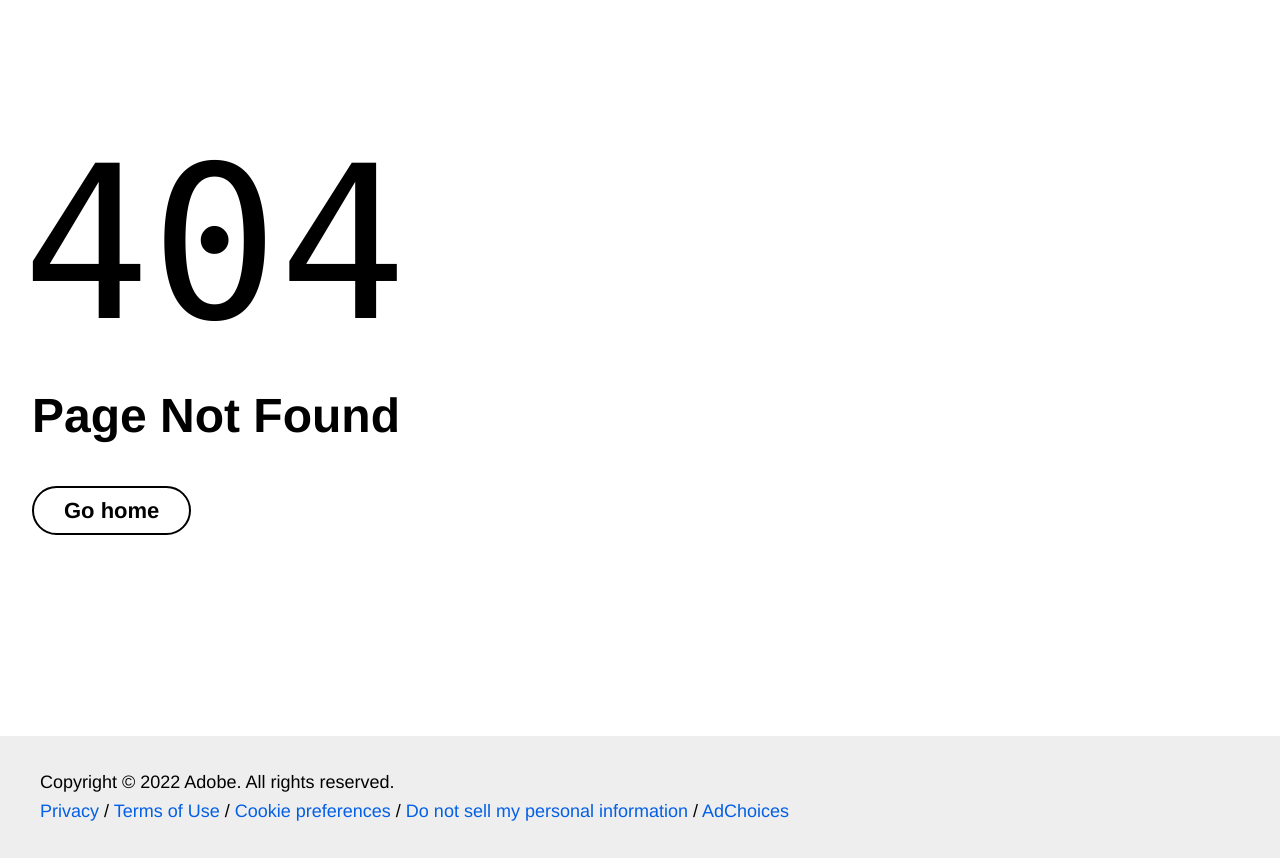
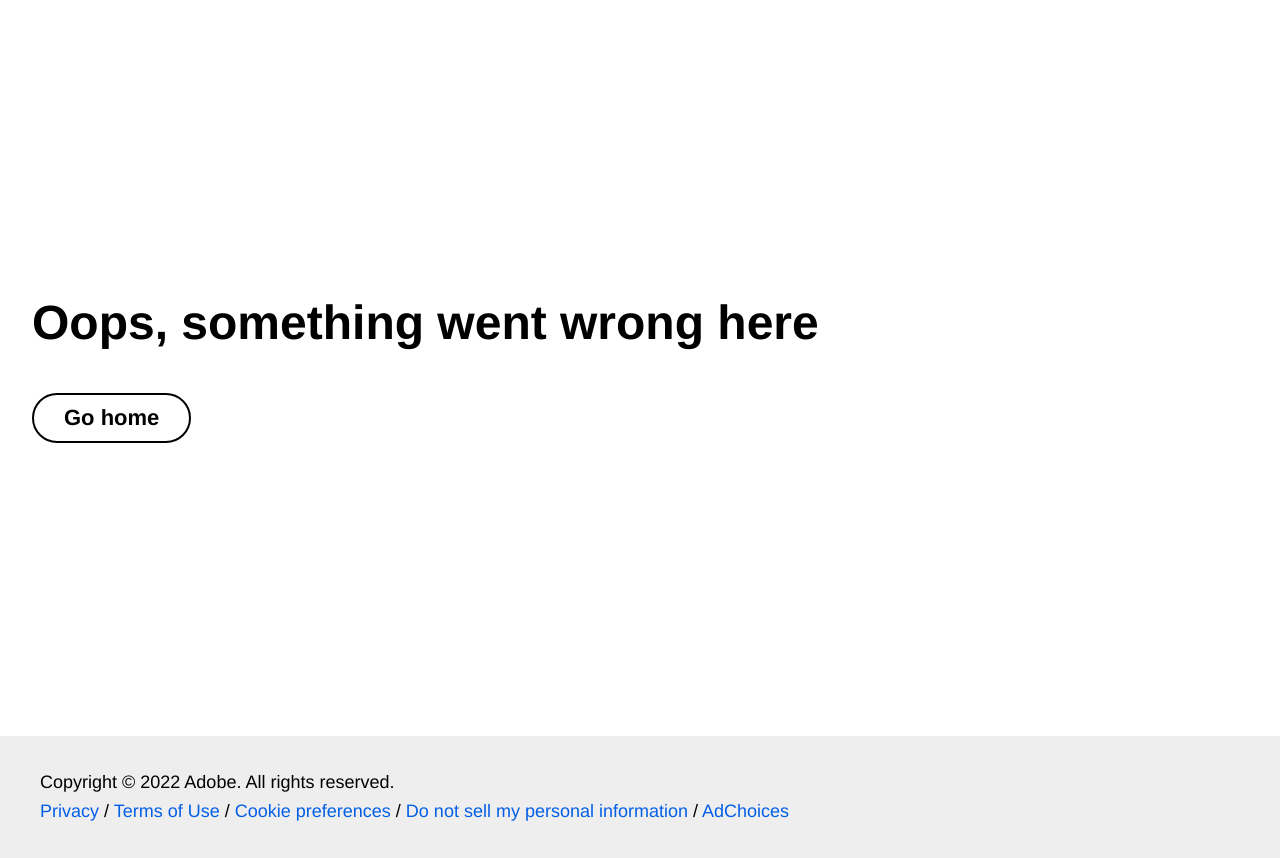
Before and after one commit to anushaballal/franklin-learning, a website with bundled scripts: page 404.html in a window 1280 px wide. Shown: the part 64-922 px from the top of the page. Built offline with nearby package versions, Linux system fonts and the light colour scheme; files whose address does not match are found by name.

Commit message:
day 2 assignment related changes

```diff
--- a/404.html
+++ b/404.html
@@ -52,10 +52,7 @@
   <header></header>
   <main class="error">
     <div class="section">
-      <svg viewBox="1 0 38 18" class="error-number">
-        <text x="0" y="17">404</text>
-      </svg>
-      <h2 class="error-message">Page Not Found</h2>
+      <h2 class="error-message">Oops, something went wrong here</h2>
       <p class="button-container">
         <a href="/" class="button secondary error-button-home">Go home</a>
       </p>
```
Also changed, not shown: blocks/franklin-banner/franklin-banner.css (added, +9 -0 lines).
